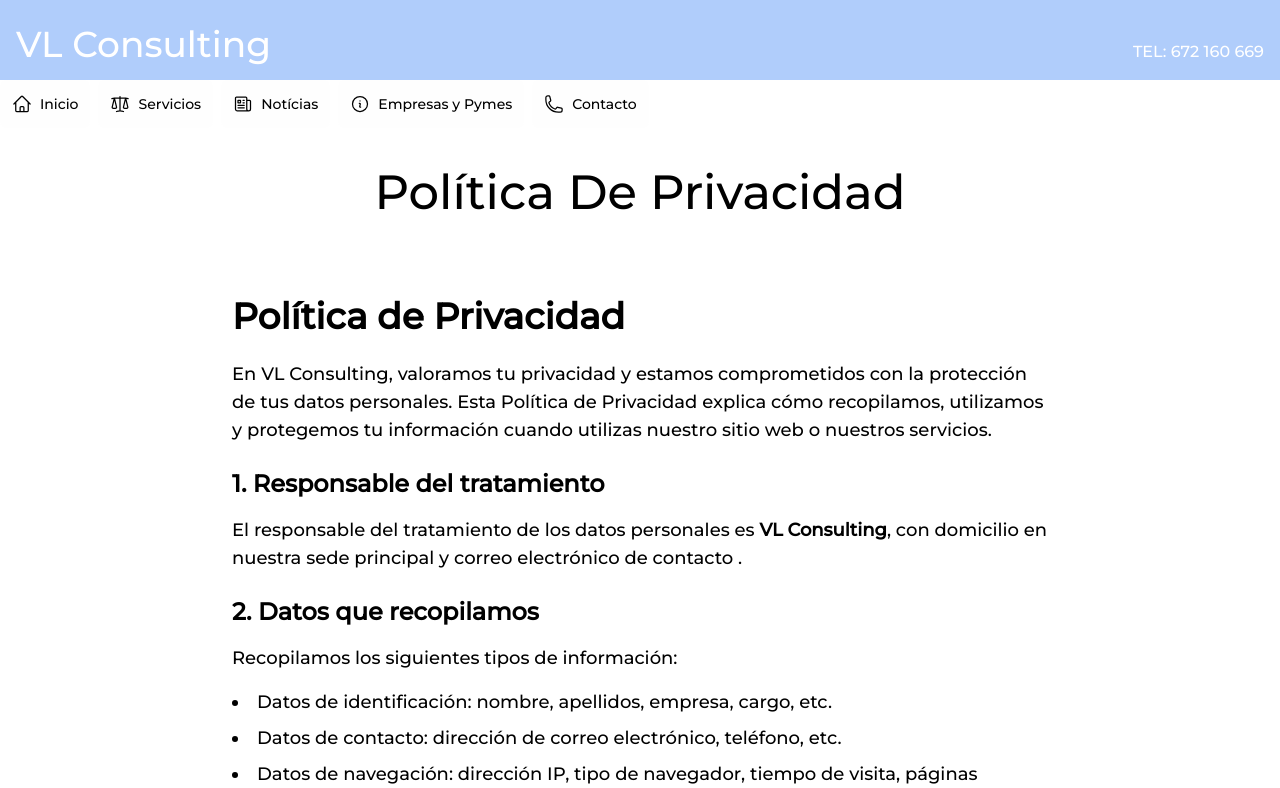
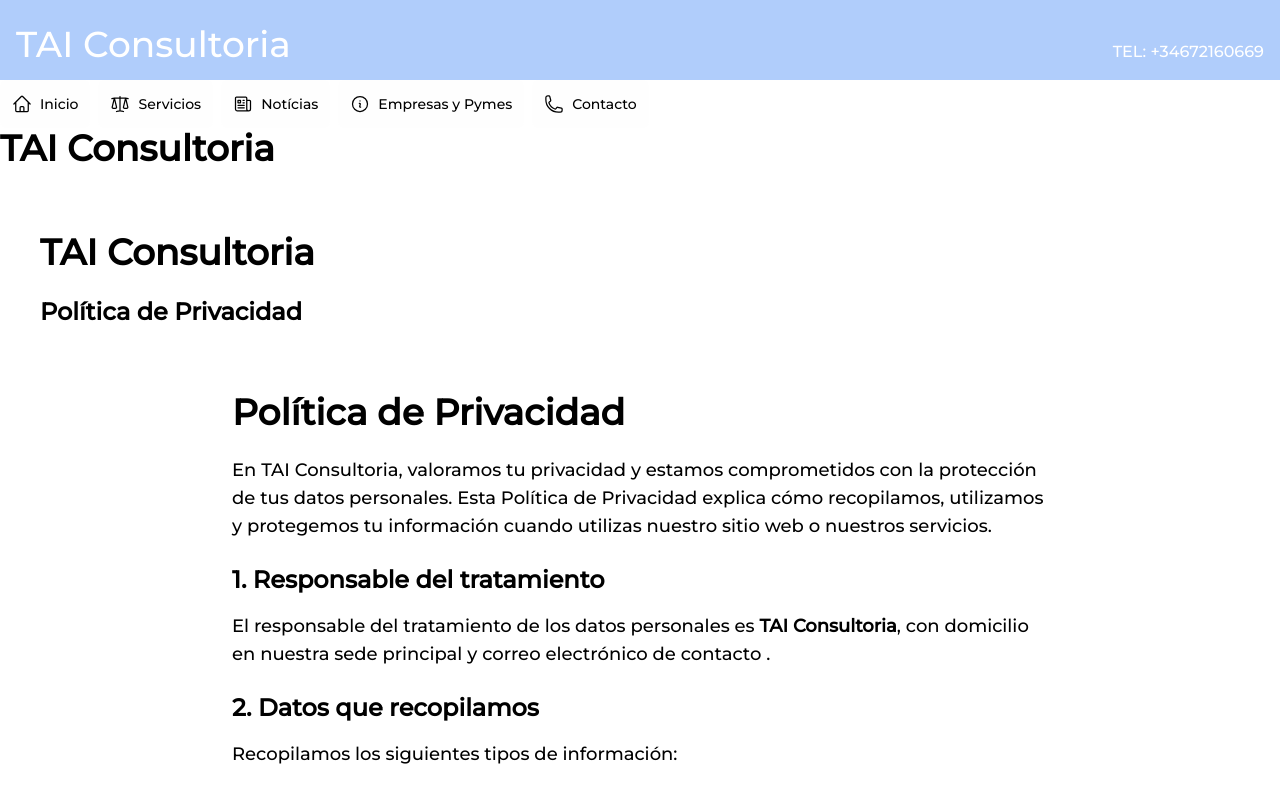
Before and after one commit to avila-ca/asesores-consultores-aj, a Next.js app: page /politicaDePrivacidad in a window 1280 px wide. Shown: the top 788 px of the page. Built offline with nearby package versions, Linux system fonts and the light colour scheme.

Commit message:
fix:seo in: metadata, head, h1

```diff
--- a/src/app/contacto/layout.tsx
+++ b/src/app/contacto/layout.tsx
@@ -1,9 +1,11 @@
+import { companyInfo } from "../layout";
 
 export default function ContactLayout({children}:{children:React.ReactNode}) {
     return (
-      <div >
-        <p className="text-center text-5xl p-10">Contacto</p>
-        {children}
-      </div>
+      <main className="p-10">
+      <h1 className="text-4xl font-bold mb-6">{companyInfo.name}</h1>
+      <h2 className="text-2xl font-semibold mb-6">Contacto</h2>
+      {children}
+    </main>
     )
   }
--- a/src/app/empresas/layout.tsx
+++ b/src/app/empresas/layout.tsx
@@ -1,9 +1,12 @@
+import { companyInfo } from "../layout";
 
 export default function AboutLayout({ children }: { children: React.ReactNode }) {
   return (
-    <div>
-      <p className="text-center text-5xl p-10">Empresas y Pymes</p>
+    <main className="p-10">
+      <h1 className="text-4xl font-bold mb-6">{companyInfo.name}</h1>
+      <h2 className="text-2xl font-semibold mb-6">Empresas y Pymes</h2>
       {children}
-    </div>
+    </main>
+
   )
 }
--- a/src/app/layout.tsx
+++ b/src/app/layout.tsx
@@ -2,12 +2,18 @@ import "./globals.css";
 import { montserrat } from "./ui/fonts";
 import NavLinks from "./ui/navLinks";
 import ClientLayout from "./ui/clientLayout";
+import Head from "next/head";
 
 export const companyInfo = {
-  name: "VL Consulting",
+  name: "TAI Consultoria",
   phone: "+34672160669",
   email: "",
   address: "",
+};
+
+export const metadata = {
+  title:   `${companyInfo.name}`,
+  description: `Descubre los servicios principales que ${companyInfo.name} ofrece para asesoría y consultoría profesional.`,
 };
 
 export default function RootLayout({
@@ -18,6 +24,12 @@ export default function RootLayout({
 
   return (
     <html lang="es">
+      <Head>
+        <title>{companyInfo.name}</title>
+          <meta name="description" content={`${companyInfo.name} - Servicios de consultoría y asesoramiento empresarial.`} />
+          <meta name="viewport" content="width=device-width, initial-scale=1" />
+          <link rel="icon" href="/favicon.ico" />
+        </Head>
       <body
         className={`${montserrat.className} antialiased`}
       >
@@ -25,8 +37,8 @@ export default function RootLayout({
         <div className="flex min-h-screen flex-col  bg-white-200">
 
           <div className="flex justify-between h-20 shrink-0 items-end bg-opacity-40 bg-blue-500 p-4 md:h-30">
-            <p className="text-white text-4xl">VL Consulting</p>
-            <a className="text-white text-1xl" href="tel:+34672160669">TEL: 672 160 669</a>
+            <p className="text-white text-4xl">{companyInfo.name}</p>
+            <a className="text-white text-1xl" href={`tel: +34${companyInfo.phone}`}>TEL: {companyInfo.phone}</a>
           </div>
           <header>
             <nav className='flex gap-2'>
@@ -34,7 +46,7 @@ export default function RootLayout({
             </nav>
           </header>
           <ClientLayout>
-
+            <h1 className="text-4xl font-bold mb-6">{companyInfo.name}</h1>
             {children}
           </ClientLayout>
         </div>
--- a/src/app/noticias/layout.tsx
+++ b/src/app/noticias/layout.tsx
@@ -1,9 +1,11 @@
+import { companyInfo } from "../layout";
 
 export default function NewsLayout({children}:{children:React.ReactNode}) {
     return (
-      <div >
-        <p className="text-center text-5xl p-10">Notícias</p>
-        {children}
-      </div>
+      <main className="p-10">
+      <h1 className="text-4xl font-bold mb-6">{companyInfo.name}</h1>
+      <h2 className="text-2xl font-semibold mb-6">Notícias</h2>
+      {children}
+    </main>
     )
   }
--- a/src/app/politicaDePrivacidad/layout.tsx
+++ b/src/app/politicaDePrivacidad/layout.tsx
@@ -1,10 +1,12 @@
 import { JSX } from "react";
+import { companyInfo } from "../layout";
 
 export default function politicaDePrivacidad({children}:{children:React.ReactNode}) {
     return (
-      <div >
-        <p className="text-center text-5xl p-10">Política De Privacidad</p>
-        {children}
-      </div>
+      <main className="p-10">
+      <h1 className="text-4xl font-bold mb-6">{companyInfo.name}</h1>
+      <h2 className="text-2xl font-semibold mb-6">Política de Privacidad</h2>
+      {children}
+    </main>
     )
   }
--- a/src/app/servicios/layout.tsx
+++ b/src/app/servicios/layout.tsx
@@ -1,9 +1,12 @@
+import { companyInfo } from "../layout";
 
 export default function ServicesLayout({ children }: { children: React.ReactNode }) {
   return (
-    <div>
-      <p className="text-center text-5xl p-10">Servicios Principales</p>
+    <main className="p-10">
+      <h1 className="text-4xl font-bold mb-6">{companyInfo.name}</h1>
+      <h2 className="text-2xl font-semibold mb-6">Servicios Principales</h2>
       {children}
-    </div>
+    </main>
+
   )
 }
--- a/src/app/terminosYCondiciones/layout.tsx
+++ b/src/app/terminosYCondiciones/layout.tsx
@@ -1,10 +1,12 @@
 import { JSX } from "react";
+import { companyInfo } from "../layout";
 
 export default function terminosYCondiciones({children}:{children:React.ReactNode}){
     return (
-      <div >
-        <p className="text-center text-5xl p-10">Terminos Y Condiciones</p>
-        {children}
-      </div>
+      <main className="p-10">
+      <h1 className="text-4xl font-bold mb-6">{companyInfo.name}</h1>
+      <h2 className="text-2xl font-semibold mb-6">Términos y Condiciones</h2>
+      {children}
+    </main>
     )
   }
```
